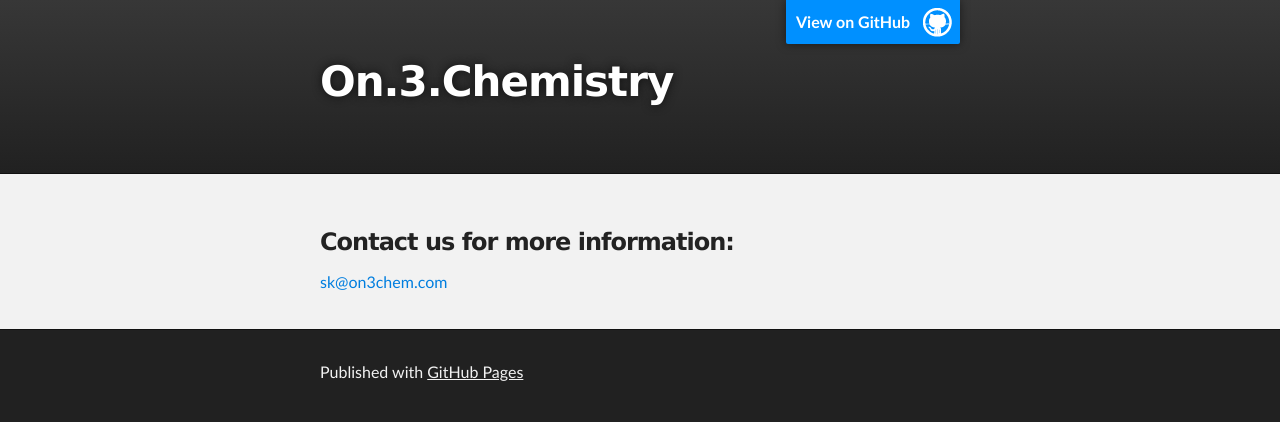
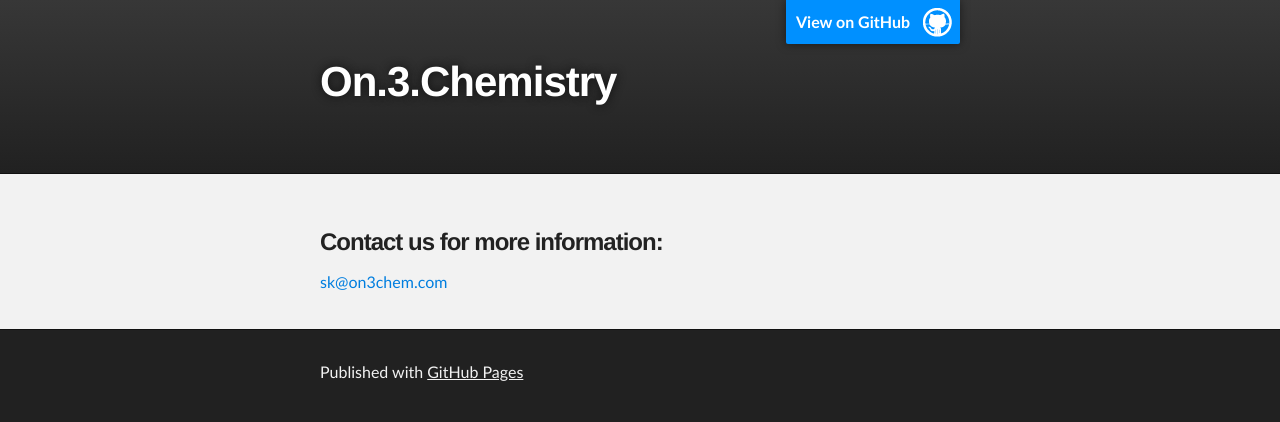
Before and after one commit to jbdreau/jbdreau.github.io, a plain HTML site: page index.html in a window 1280 px wide. Drawn offline with Linux system fonts and the light colour scheme.

Commit message:
Update stylesheet.css

```diff
--- a/stylesheets/stylesheet.css
+++ b/stylesheets/stylesheet.css
@@ -62,7 +62,7 @@ h1, h2, h3, h4, h5, h6 {
   margin: 10px 0;
   font-weight: 700;
   color:#222222;
-  font-family: 'Lucida Grande', 'Calibri', Helvetica, Arial, sans-serif;
+  font-family: Helvetica, Helvetica, Helvetica, Arial, sans-serif;
   letter-spacing: -1px;
 }
 
```
